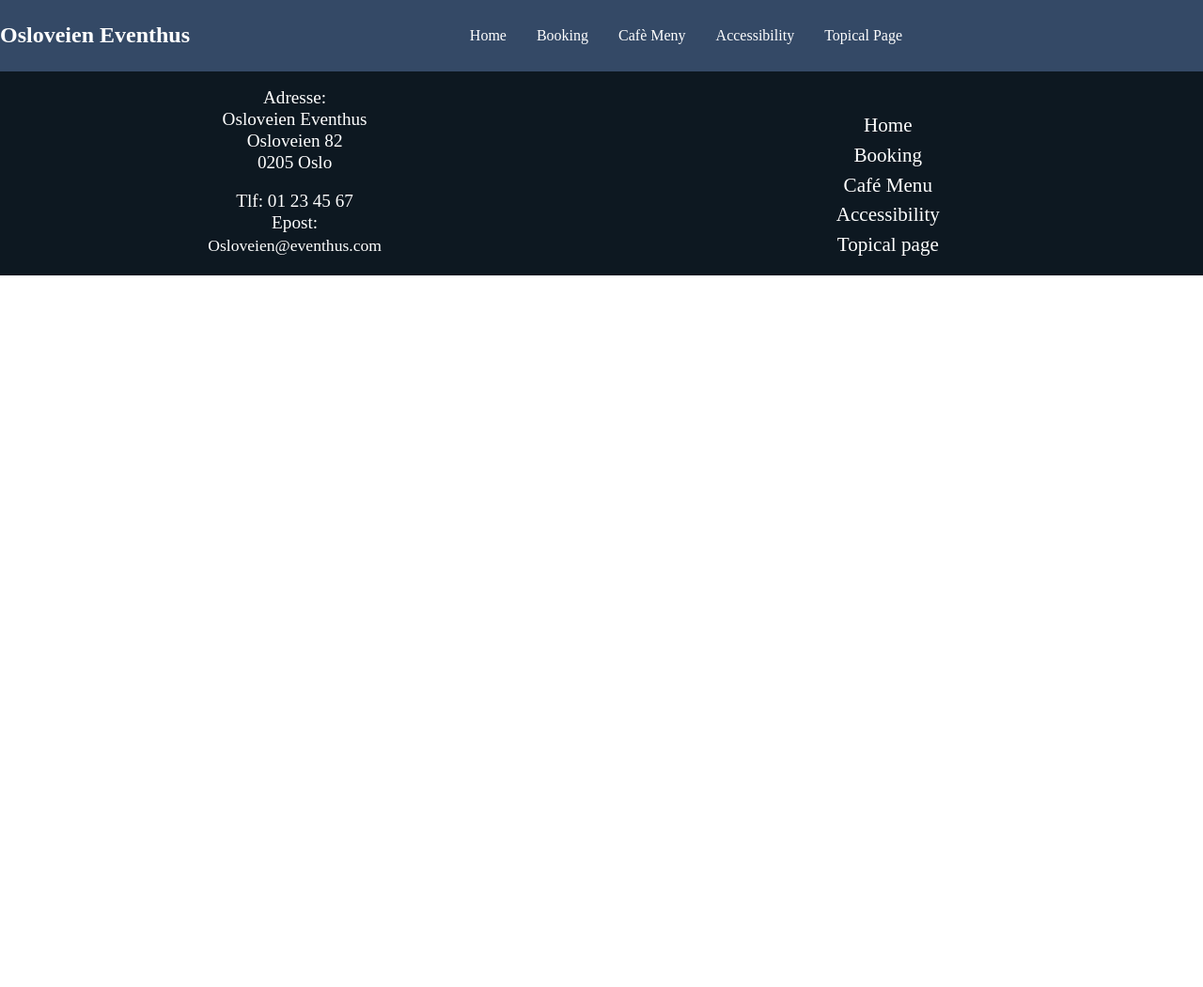
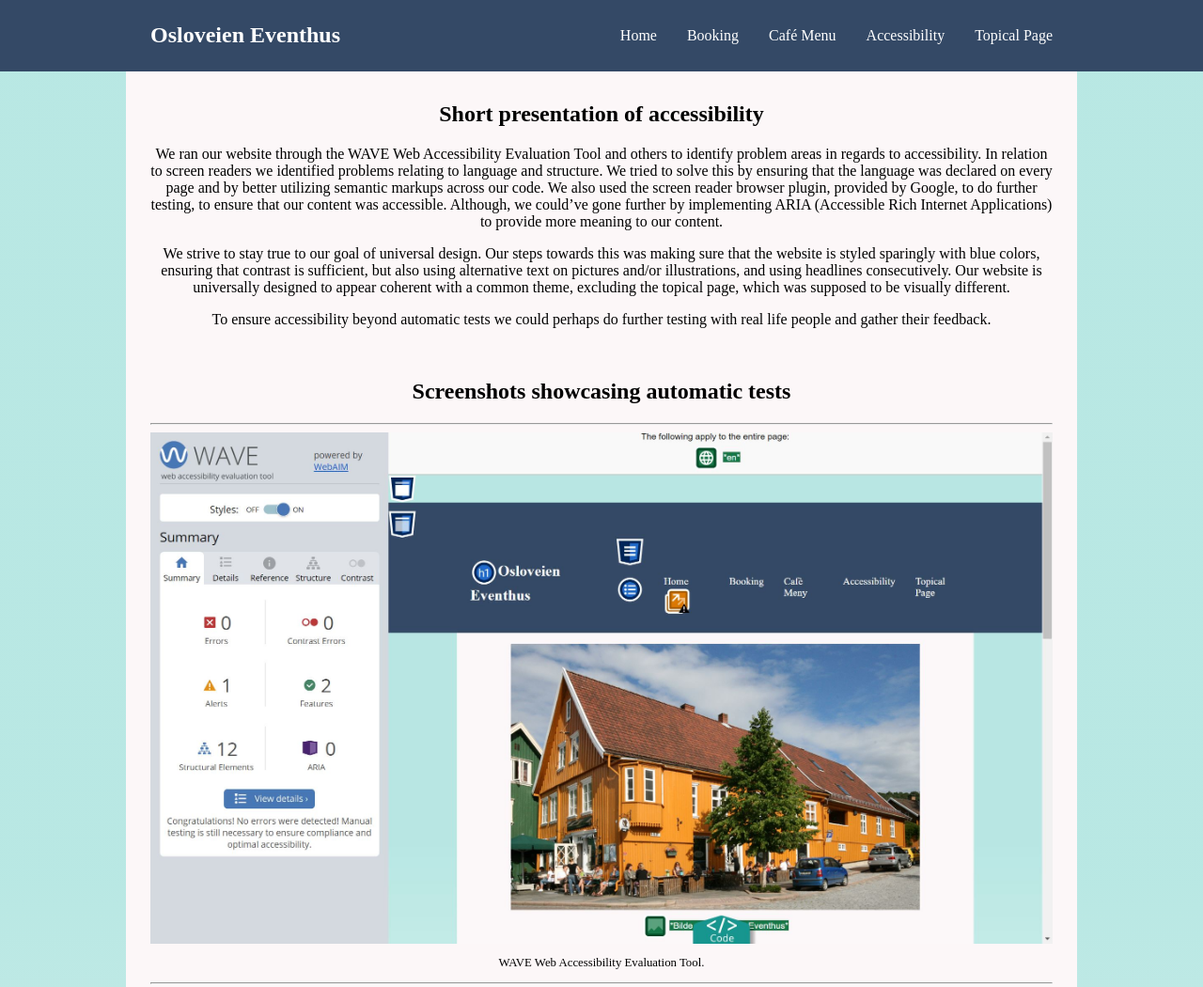
Before and after one commit to Obobo03/Oblig4Nettside, a plain HTML site: page accessibility.html in a window 1280 px wide. Shown: the top 1050 px of the page at 94% size. Before the commit the page ends 800 px from the top, so only its background shows below. Drawn offline with Linux system fonts and the light colour scheme.

Commit message:
Update accessibility.html

```diff
--- a/accessibility.html
+++ b/accessibility.html
@@ -1,5 +1,5 @@
 <!DOCTYPE html>
-<html lang="en">
+<html lang="en"> <!-- Language declaration -->
     <head>
         <title>Osloveien Eventhus | Accessibility</title> <!-- Defines the title of the page -->
         <link href="accessibility-styles.css" type="text/css" rel="stylesheet" /> <!-- Link to the CSS file for the page-->
@@ -11,7 +11,7 @@
     <!-- Code from: https://adiati.com/how-to-create-a-responsive-navigation-bar-with-flexbox-and-media-queries -->
     <!-- Code for header/navbar-->
         <header>
-            <div class="container-nav col-9">
+            <div class="container container-nav col-9">
                 <div class="logo">
                     <li><a href="index.html"><h1>Osloveien Eventhus</h1></a></li>
                 </div>
@@ -19,15 +19,41 @@
                     <ul>
                         <li><a href="index.html">Home</a></li>
                         <li><a href="Booking.html">Booking</a></li>
-                        <li><a href="Cafémenu.html">Cafè Meny</a></li>
+                        <li><a href="Cafémenu.html">Café Menu</a></li>
                         <li><a href="accessibility.html">Accessibility</a></li>
                         <li><a href="topical.html">Topical Page</a></li>
                     </ul>
                 </nav>
             </div>
         </header>
-        <section>
-<!-- TEKST KOMMER -->
+        <section> <!-- Text and image content of page-->
+            <div class="grid-container col-9">
+                <h2>Short presentation of accessibility</h2>
+                <p>We ran our website through the WAVE Web Accessibility Evaluation Tool and others to identify problem areas in regards to accessibility.
+                    In relation to screen readers we identified problems relating to language and structure. We tried to solve this by ensuring that the
+                    language was declared on every page and by better utilizing semantic markups across our code. We also used the screen reader browser plugin,
+                    provided by Google, to do further testing, to ensure that our content was accessible. Although, we could’ve gone further by implementing ARIA
+                    (Accessible Rich Internet Applications) to provide more meaning to our content.</p>
+                <p>We strive to stay true to our goal of universal design. Our steps towards this was making sure that the website is styled sparingly
+                    with blue colors, ensuring that contrast is sufficient, but also using alternative text on pictures and/or illustrations, and using
+                    headlines consecutively. Our website is universally designed to appear coherent with a common theme, excluding the topical page, which
+                    was supposed to be visually different.</p>
+                <p>To ensure accessibility beyond automatic tests we could perhaps do further testing with real life people and gather their feedback.</p>
+                <br>
+                <h2>Screenshots showcasing automatic tests</h2>
+                <hr>
+                <img src="accessibility-image1.JPG"alt="Image showcasing the WAVE Web Accessibility Evaluation Tool in use." /> <!-- Plugin Source: https://chrome.google.com/webstore/detail/wave-evaluation-tool/jbbplnpkjmmeebjpijfedlgcdilocofh-->
+                <p class="img-text">WAVE Web Accessibility Evaluation Tool.</p>
+                <hr>
+                <img src="accessibility-image2.JPG"alt="Image showcasing the Web Developer browser extension in use." /> <!-- Plugin Source: https://chrispederick.com/work/web-developer/-->
+                <p class="img-text">Web Developer.</p>
+                <hr>
+                <img src="accessibility-image3.JPG"alt="Image showcasing the WAVE Web Accessibility Evaluation Tool in use. Showing the Topical Page along with its errors." />
+                <p class="img-text">Errors identified by using automatic tests.</p>
+                <hr>
+                <img src="accessibility-image4.JPG"alt="Image showcasing the WAVE Web Accessibility Evaluation Tool in use." />
+                <p class="img-text">Webpage Structure.</p>
+            </div>
         </section>
         <footer class="footer">
             <div class="footer-left"> <!-- Contact information -->
```
